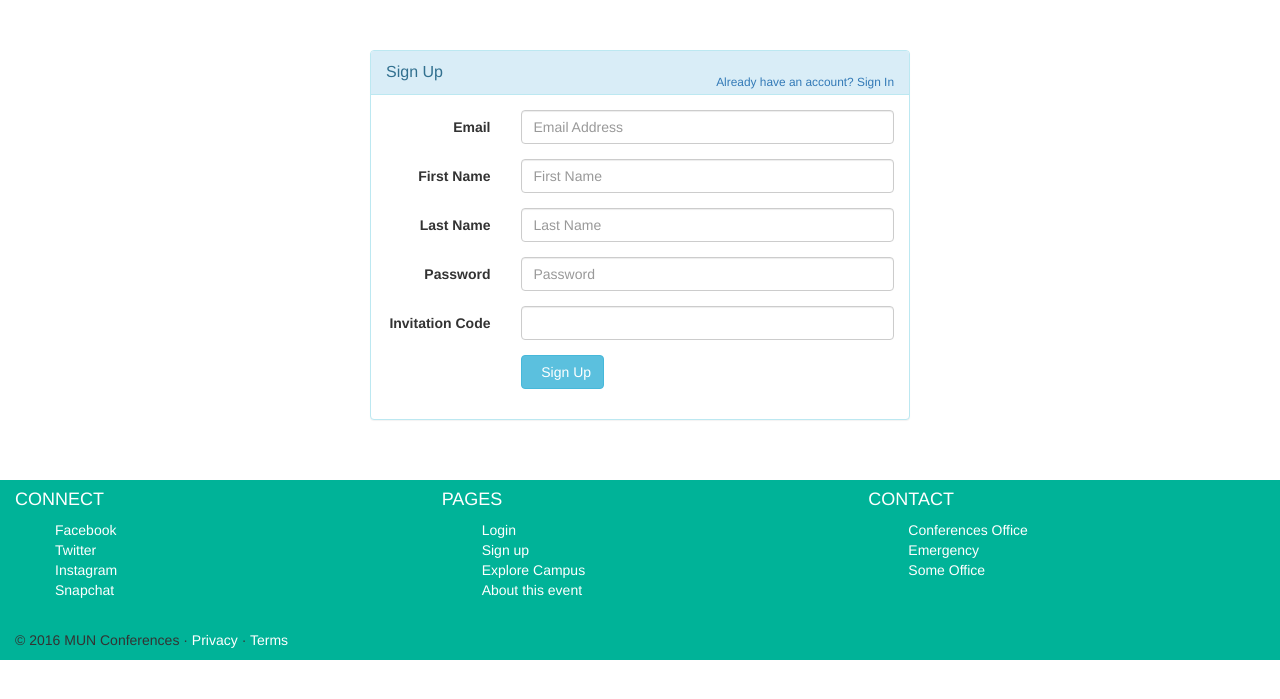
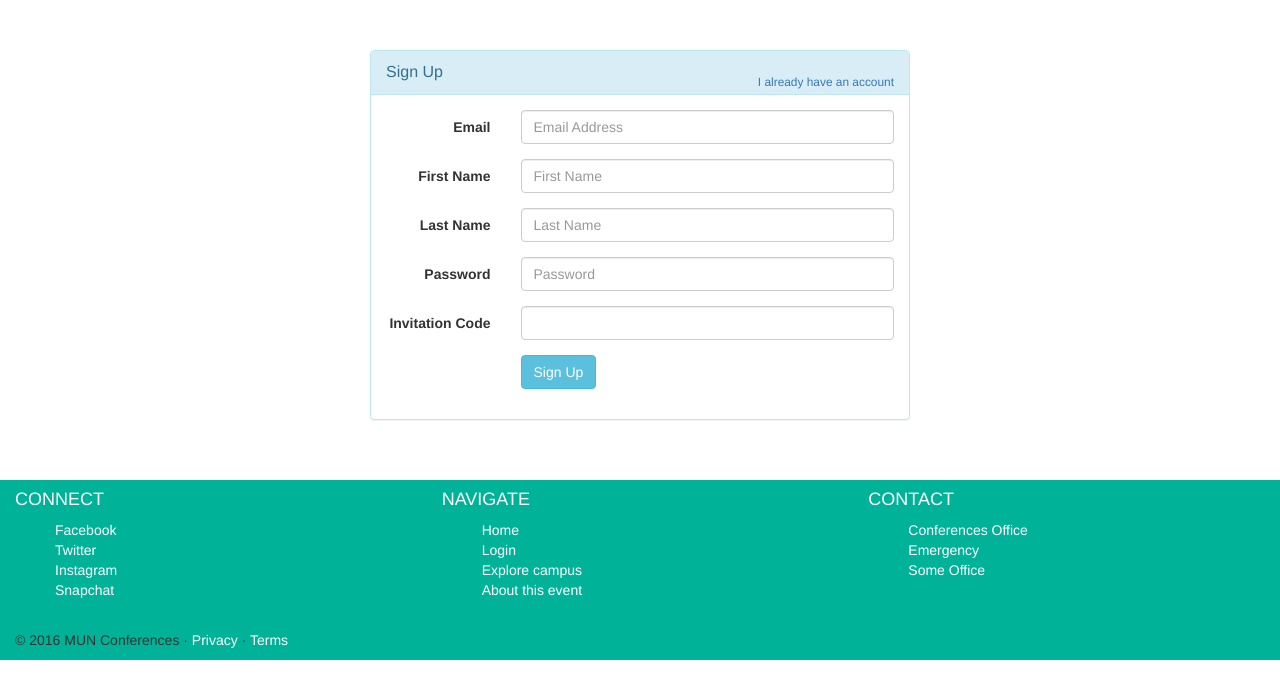
Before and after one commit to ToJen/conferences.io, a PHP site: page /signup.php in a window 1280 px wide. Shown: the top 699 px of the page. Run offline with PHP 8.4, Linux system fonts and the light colour scheme.

Commit message:
Updated links and style/text

```diff
--- a/footer.php
+++ b/footer.php
@@ -2,31 +2,35 @@
 	.footer a {
 		color: #fff;
 	}
+	ul {
+		list-style-type:none;
+	}
 </style>
 
+<!-- Footer -->
 <div class="container-fluid footer" style="background-color: #00B398;">
 	<div class="row" style="color: #fff;">
-		<div class="col-md-4">
+		<div class="col-md-4 col-sm-4">
 			<h4>CONNECT</h4>
-			<ul style="list-style-type:none;">
+			<ul>
 				<li><a href="#">Facebook</a></li>
 				<li><a href="#">Twitter</a></li>
 				<li><a href="#">Instagram</a></li>
 				<li><a href="#">Snapchat</a></li>
 			</ul>
 		</div>
-		<div class="col-md-4">
-			<h4>PAGES</h4>
-			<ul style="list-style-type:none;">
-				<li><a href="signin.html">Login</a></li>
-				<li><a href="signup.html">Sign up</a></li>
-				<li><a href="campus-map.html">Explore Campus</a></li>
-				<li><a href="event-info.html">About this event</a></li>
+		<div class="col-md-4 col-sm-4">
+			<h4>NAVIGATE</h4>
+			<ul>
+				<li><a href="index.php">Home</a></li>
+				<li><a href="signin.php">Login</a></li>
+				<li><a href="campus-map.php">Explore campus</a></li>
+				<li><a href="event-info.php">About this event</a></li>
 			</ul>
 		</div>
-		<div class="col-md-4">
+		<div class="col-md-4 col-sm-4">
 			<h4>CONTACT</h4>
-			<ul style="list-style-type:none;">
+			<ul>
 				<li><a href="#"></a>Conferences Office</li>
 				<li><a href="#"></a>Emergency</li>
 				<li><a href="#"></a>Some Office</li>
--- a/signup.php
+++ b/signup.php
@@ -15,7 +15,7 @@
 	          <div class="panel panel-info">
 	            <div class="panel-heading">
 	                <div class="panel-title">Sign Up</div>
-	                <div style="float:right; font-size: 85%; position: relative; top:-10px"><a id="signinlink" href="signin.php">Already have an account? Sign In</a></div>
+	                <div style="float:right; font-size: 85%; position: relative; top:-10px"><a id="signinlink" href="signin.php">I already have an account</a></div>
 	            </div>
 	            <div class="panel-body" >
 	              <form id="signupform" class="form-horizontal" role="form">
@@ -60,7 +60,7 @@
 	                <div class="form-group">
 	                    <div class="col-md-offset-3 col-md-9">
 	                      <button id="btn-signup" type="button" class="btn btn-info">
-	                      	<i class="icon-hand-right"></i>&nbsp Sign Up
+	                      	Sign Up
 	                     	</button>
 	                    </div>
 	                </div>
```
